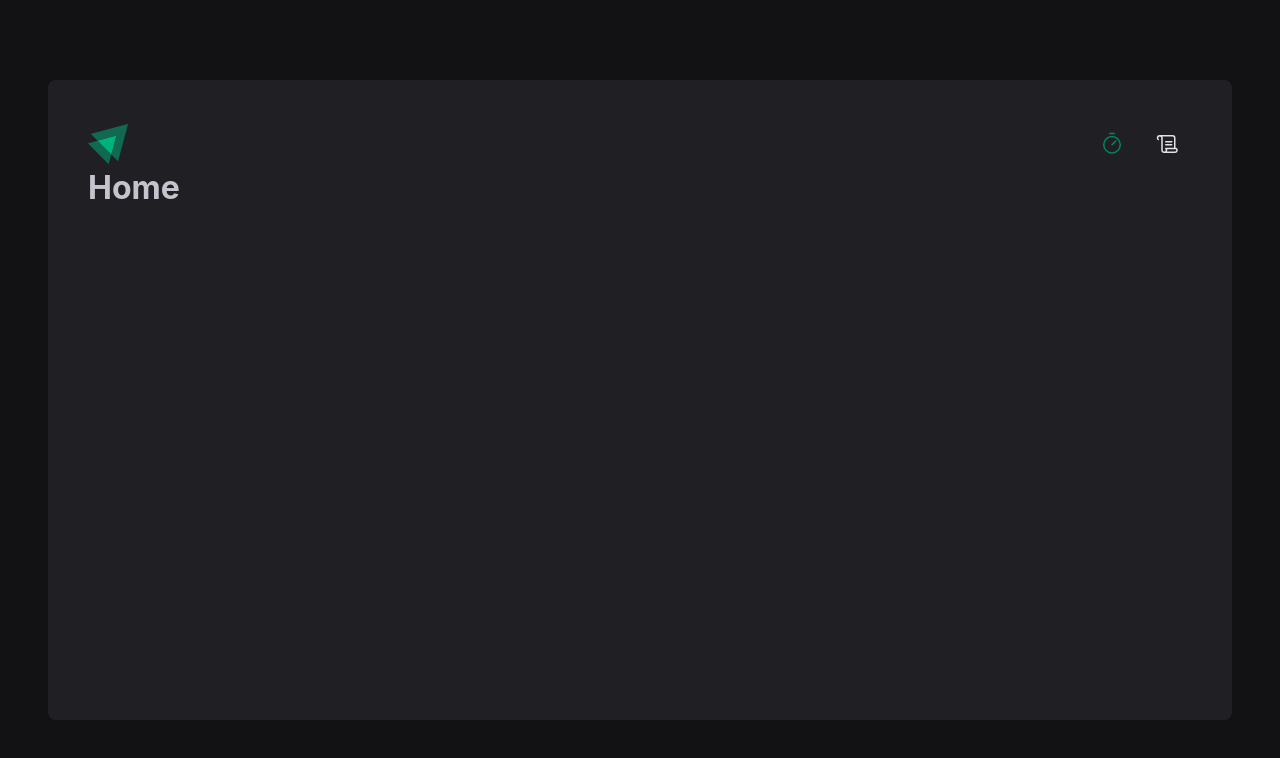
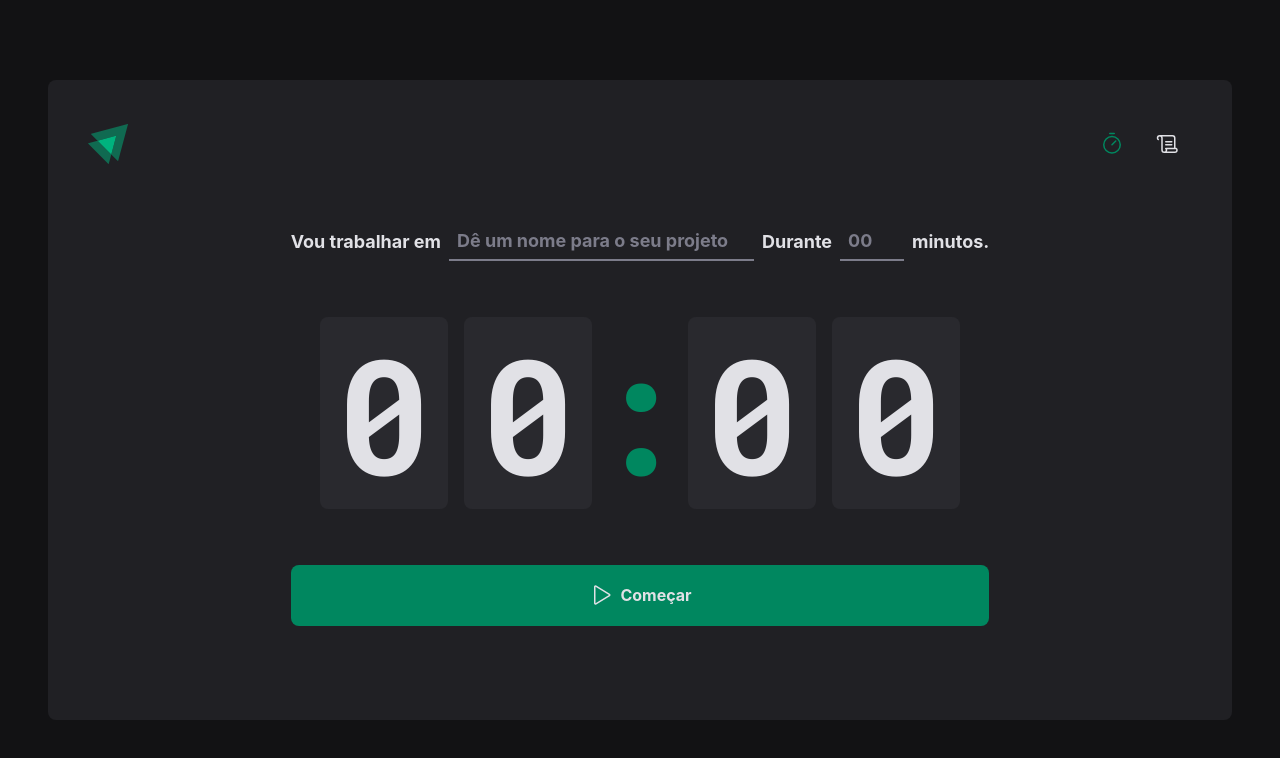
Before and after one commit to raiane-oliveira/Ignite-timer, a React (Vite) app: page / in a window 1280 px wide. Shown: the top 758 px of the page. Built offline with nearby package versions, Linux system fonts and the light colour scheme.

Commit message:
feat: home page styles

```diff
--- a/src/pages/Home.tsx
+++ /dev/null
@@ -1,3 +0,0 @@
-export function Home() {
-  return <h1>Home</h1>
-}
--- /dev/null
+++ b/src/pages/Home/index.tsx
@@ -0,0 +1,58 @@
+import { Play } from '@phosphor-icons/react'
+import {
+  CountdownContainer,
+  FormContainer,
+  HomeContainer,
+  MinutesAmountInput,
+  Separator,
+  StartCountdownButton,
+  TaskInput,
+} from './styles'
+
+export function Home() {
+  return (
+    <HomeContainer>
+      <form action="">
+        <FormContainer>
+          <label htmlFor="task">Vou trabalhar em</label>
+          <TaskInput
+            id="task"
+            type="text"
+            placeholder="Dê um nome para o seu projeto"
+            list="task-suggestions"
+          />
+
+          <datalist id="task-suggestions">
+            <option value="Projeto 1">Projeto 1</option>
+          </datalist>
+
+          <label htmlFor="minutesAmount">Durante</label>
+          <MinutesAmountInput
+            type="number"
+            name=""
+            id="minutesAmount"
+            placeholder="00"
+            max={60}
+            min={5}
+            step={5}
+          />
+
+          <span>minutos.</span>
+        </FormContainer>
+
+        <CountdownContainer>
+          <span>0</span>
+          <span>0</span>
+          <Separator>:</Separator>
+          <span>0</span>
+          <span>0</span>
+        </CountdownContainer>
+
+        <StartCountdownButton type="submit">
+          <Play size={24} />
+          Começar
+        </StartCountdownButton>
+      </form>
+    </HomeContainer>
+  )
+}
--- /dev/null
+++ b/src/pages/Home/styles.ts
@@ -0,0 +1,112 @@
+import { styled } from 'styled-components'
+
+export const HomeContainer = styled.main`
+  flex: 1;
+
+  display: grid;
+  place-content: center;
+
+  form {
+    display: flex;
+    flex-direction: column;
+    align-items: center;
+    gap: 3.5rem;
+  }
+`
+
+export const FormContainer = styled.div`
+  width: 100%;
+  display: flex;
+  flex-wrap: wrap;
+  align-items: center;
+  justify-content: center;
+  gap: 0.5rem;
+  color: ${(props) => props.theme['gray-100']};
+  font-size: 1.125rem;
+  font-weight: bold;
+`
+
+const BaseInput = styled.input`
+  padding: 0.5rem;
+  background-color: transparent;
+  border: 0;
+  border-bottom: 2px solid ${(props) => props.theme['gray-500']};
+  color: ${(props) => props.theme['gray-100']};
+
+  font-size: inherit;
+  font-weight: inherit;
+
+  &:focus {
+    box-shadow: none;
+    border-color: ${(props) => props.theme['green-500']};
+  }
+
+  &::placeholder {
+    color: ${(props) => props.theme['gray-500']};
+  }
+`
+
+export const TaskInput = styled(BaseInput)`
+  flex: 1;
+
+  &::-webkit-calendar-picker-indicator {
+    display: none !important;
+  }
+`
+
+export const MinutesAmountInput = styled(BaseInput)`
+  width: 4rem;
+`
+
+export const CountdownContainer = styled.div`
+  font-family: 'Roboto Mono', monospace;
+  font-size: 10rem;
+  line-height: 8rem;
+  color: ${(props) => props.theme['gray-100']};
+
+  display: flex;
+  gap: 1rem;
+
+  span {
+    background: ${(props) => props.theme['gray-700']};
+    padding: 2rem 1rem;
+    border-radius: 0.5rem;
+  }
+`
+
+export const Separator = styled.div`
+  padding: 2rem 0;
+  color: ${(props) => props.theme['green-500']};
+  width: 4rem;
+  overflow: hidden;
+  display: flex;
+  justify-content: center;
+`
+
+export const StartCountdownButton = styled.button`
+  display: flex;
+  align-items: center;
+  justify-content: center;
+  gap: 0.5rem;
+
+  background-color: ${(props) => props.theme['green-500']};
+  border-radius: 0.5rem;
+  border: 0;
+  width: 100%;
+
+  color: ${(props) => props.theme['gray-100']};
+  padding: 1rem 2.5rem;
+  font-weight: 700;
+  line-height: 1.8rem;
+  cursor: pointer;
+  transition: 0.3s;
+
+  &:not(:disabled):hover {
+    background-color: ${(props) => props.theme['green-700']};
+  }
+
+  &:disabled {
+    opacity: 0.7;
+    cursor: not-allowed;
+  }
+`
--- a/src/styles/global.ts
+++ b/src/styles/global.ts
@@ -15,6 +15,7 @@
   body {
     background-color: ${(props) => props.theme['gray-900']};
     color: ${(props) => props.theme['gray-300']};
+    -webkit-font-smoothing: antialiased;
   }
 
   body,
```
